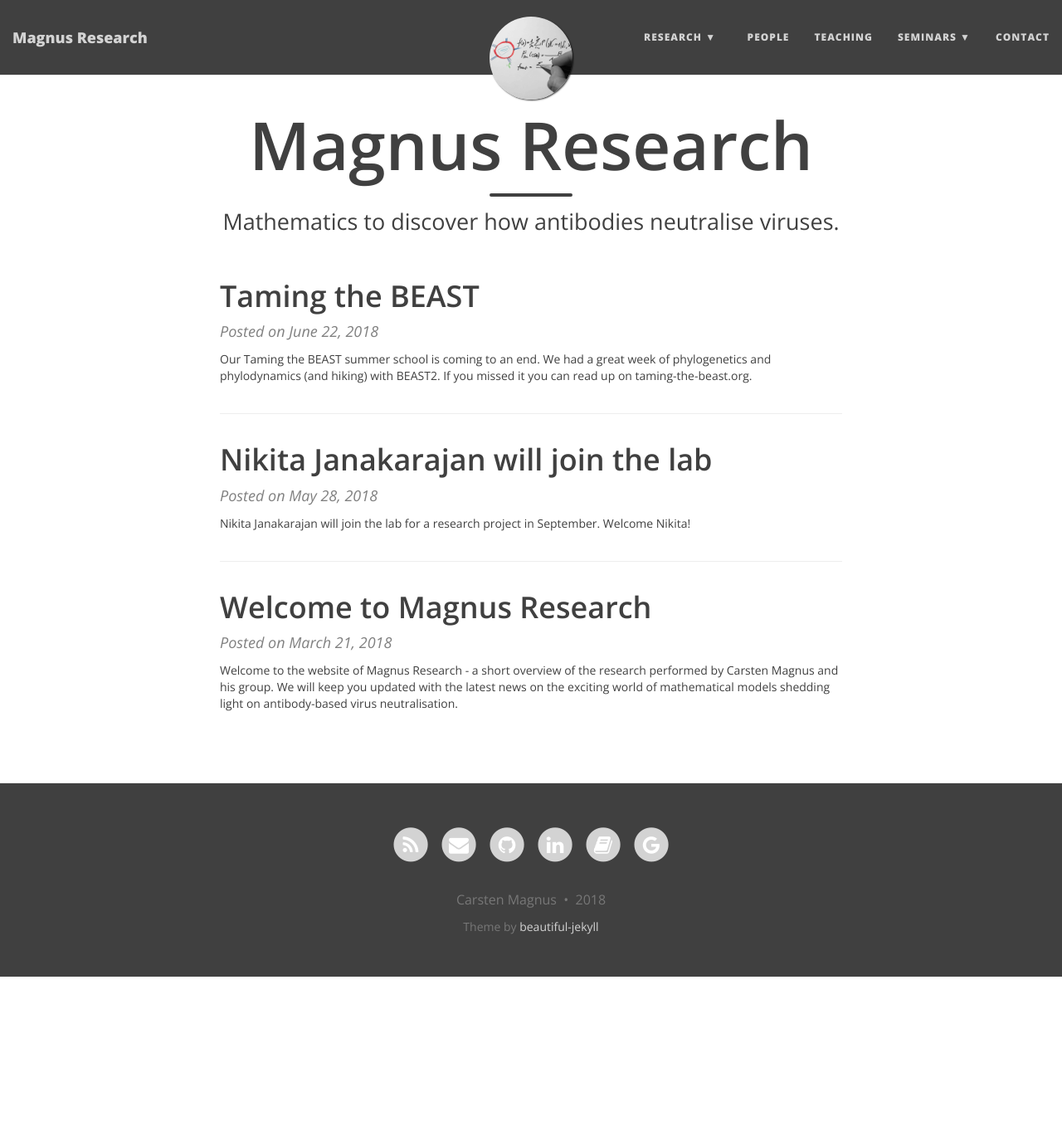
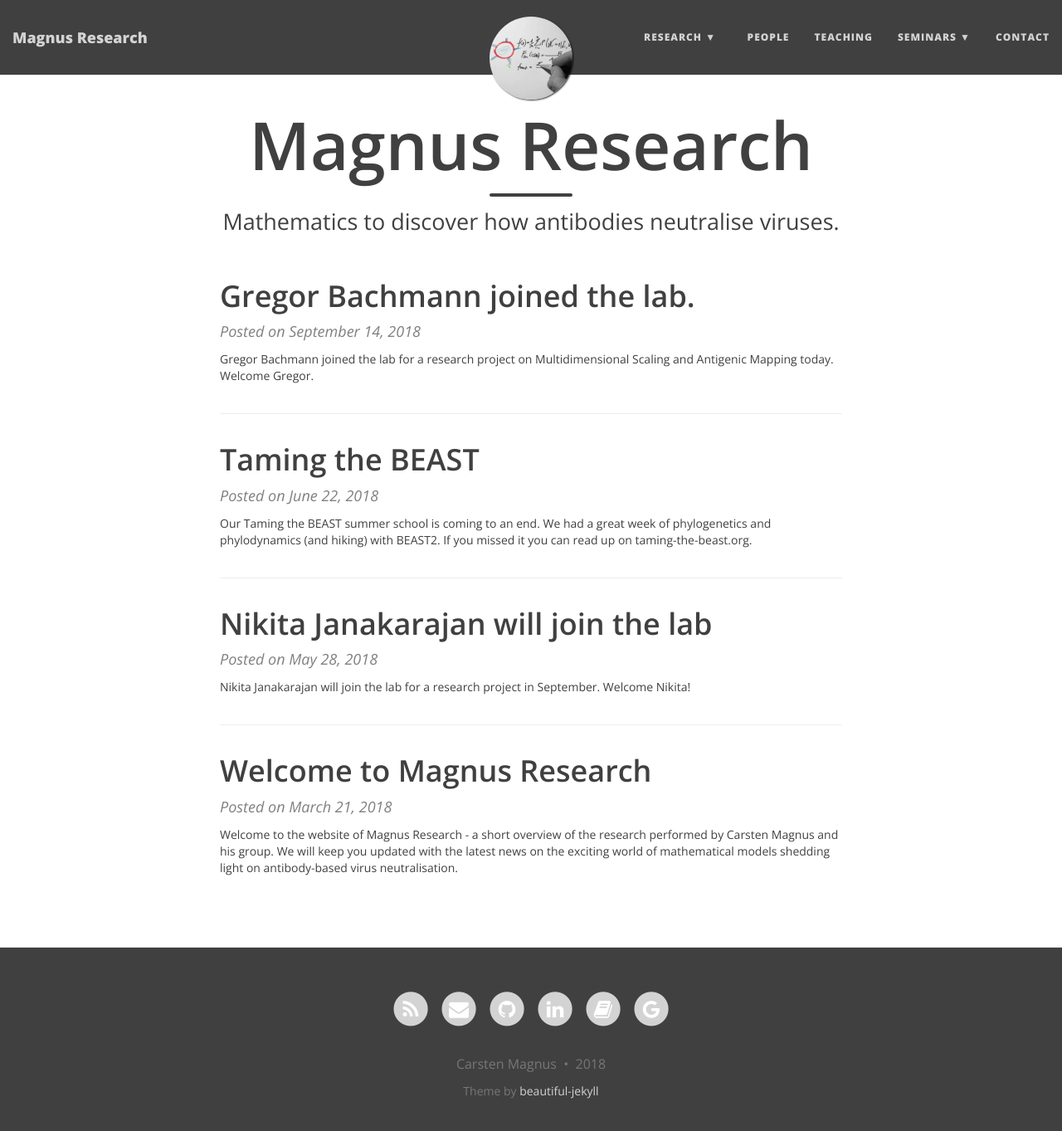
Before and after one commit to magnuscar/magnuscar.github.io, a Jekyll site: the page built from index.html, in a window 1280 px wide and 1375 px high. Shown: the top 1363 px of the window at 83% size. Built offline with Jekyll 4.4.1, drawn with Linux system fonts in a browser that asks for light colours; the list of posts is cut into pages by our own code.

Commit message:
new students added

```diff
--- /dev/null
+++ b/_posts/2018-09-14-ResearchStudent-Gregor.markdown
@@ -0,0 +1,8 @@
+---
+layout: post
+title:  "Gregor Bachmann joined the lab."
+date:   2018-09-14 13:16:00 +0100
+categories: updates
+---
+
+Gregor Bachmann joined the lab for a research project on Multidimensional Scaling and Antigenic Mapping today. Welcome Gregor.
--- a/people/people.md
+++ b/people/people.md
@@ -14,7 +14,9 @@ subtitle: Good research can only be done in a group of talented and motivated pe
 
 **Valerio Tettamanti** studies the visual ecology of Naso brevirostris, a fish species belonging to the genus unicornfish in Justin Marshall's [Sensory Neurobiology Group][link Sensory Biology] the at Queensland Brain Institute, Queensland, Australia with [Fabio Cortesi][link Fabio Cortesi] and [Fanny de Busserolles][link Fanny]. Carsten is happy to learn more about unicornfishes while being Valerio's supervisor at ETH Zurich.
 
+**Nikita Janakarajan** continues the studies on the timing of antibody induced mutation evolution in a lab rotation project.
 
+**Gregor Bachmann** studies the potential of Multidimensional Scaling as a visualisation method for HIV/antibody co-evolution.
 
 
 
```
